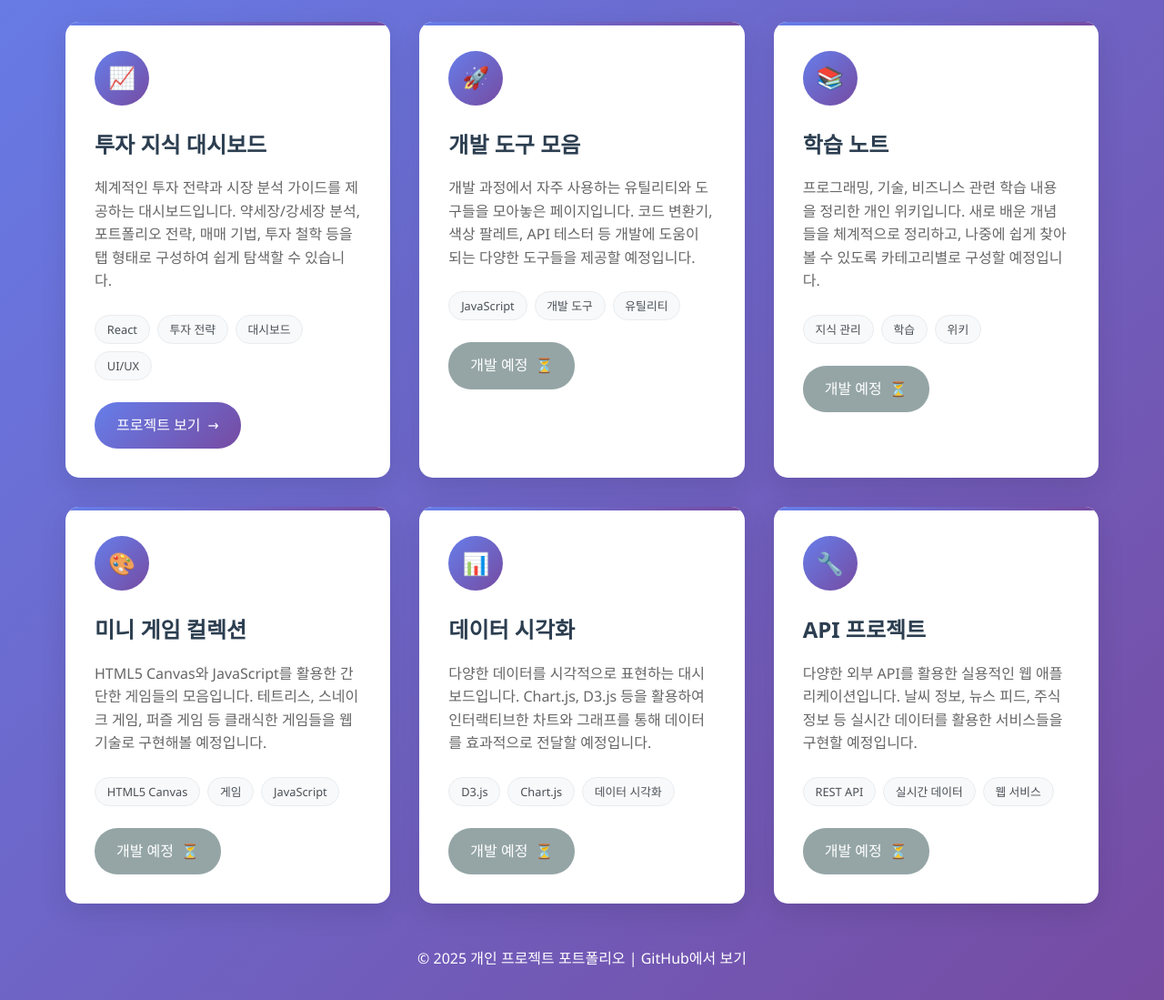
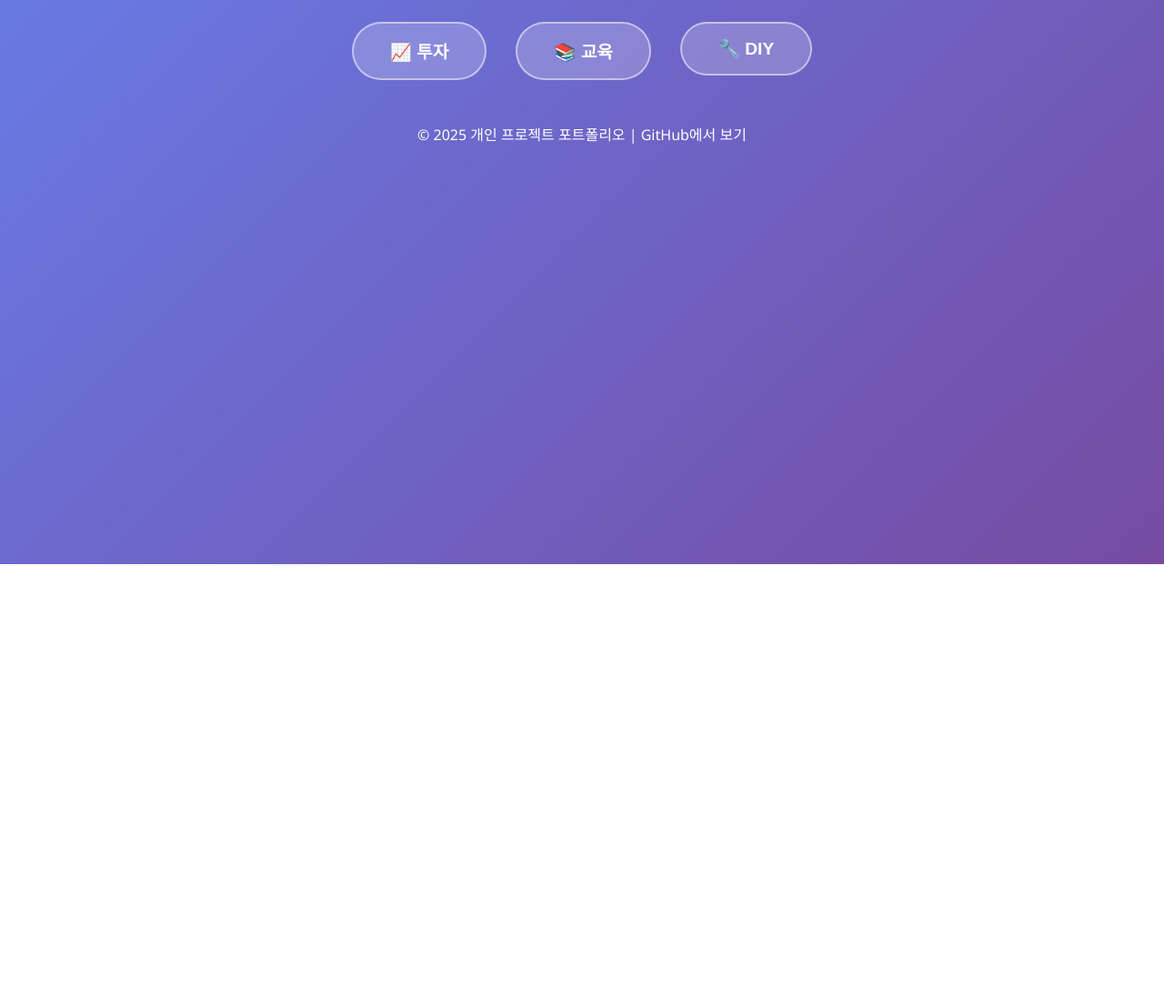
Before and after one commit to leechangsu2131/leechangsu2131.github.io, a plain HTML site: page index.html in a window 1280 px wide. Shown: the part 180-1279 px from the top of the page at 91% size. After the commit the page ends 800 px from the top, so only its background shows below. Drawn offline with Linux system fonts and the light colour scheme.

Commit message:
Update index.html

```diff
--- a/index.html
+++ b/index.html
@@ -44,117 +44,96 @@
             animation: fadeInUp 1s ease-out 0.2s both;
         }
 
-        .projects-grid {
-            display: grid;
-            grid-template-columns: repeat(auto-fit, minmax(350px, 1fr));
+        /* --- 메뉴 스타일 시작 --- */
+        .main-menu {
+            display: flex;
+            justify-content: center;
             gap: 2rem;
             margin-bottom: 3rem;
-        }
-
-        .project-card {
-            background: white;
-            border-radius: 15px;
-            padding: 2rem;
-            box-shadow: 0 10px 30px rgba(0,0,0,0.1);
-            transition: all 0.3s ease;
-            position: relative;
-            overflow: hidden;
             animation: fadeInUp 1s ease-out 0.4s both;
         }
 
-        .project-card::before {
+        .menu-item {
+            position: relative;
+        }
+
+        .menu-button {
+            background: rgba(255, 255, 255, 0.2);
+            color: white;
+            border: 2px solid rgba(255, 255, 255, 0.5);
+            padding: 1rem 2.5rem;
+            border-radius: 50px;
+            font-size: 1.2rem;
+            font-weight: 600;
+            cursor: pointer;
+            transition: all 0.3s ease;
+            backdrop-filter: blur(10px);
+        }
+
+        .menu-button:hover {
+            background: rgba(255, 255, 255, 0.3);
+            transform: translateY(-5px);
+            box-shadow: 0 10px 20px rgba(0,0,0,0.2);
+        }
+
+        .popup-menu {
+            position: absolute;
+            top: 120%;
+            left: 50%;
+            transform: translateX(-50%);
+            background: white;
+            border-radius: 10px;
+            box-shadow: 0 10px 30px rgba(0,0,0,0.2);
+            padding: 1rem;
+            width: 250px;
+            z-index: 1000;
+            opacity: 0;
+            visibility: hidden;
+            transition: opacity 0.3s ease, top 0.3s ease, visibility 0.3s;
+            border: 1px solid #eee;
+        }
+
+        .popup-menu.active {
+            opacity: 1;
+            visibility: visible;
+            top: 100%;
+        }
+
+        .popup-menu::before {
             content: '';
             position: absolute;
-            top: 0;
-            left: 0;
-            right: 0;
-            height: 4px;
-            background: linear-gradient(90deg, #667eea, #764ba2);
+            top: -10px;
+            left: 50%;
+            transform: translateX(-50%);
+            border-width: 0 10px 10px 10px;
+            border-style: solid;
+            border-color: transparent transparent white transparent;
         }
 
-        .project-card:hover {
-            transform: translateY(-10px);
-            box-shadow: 0 20px 40px rgba(0,0,0,0.15);
+        .popup-menu ul {
+            list-style: none;
         }
 
-        .project-icon {
-            width: 60px;
-            height: 60px;
-            background: linear-gradient(135deg, #667eea, #764ba2);
-            border-radius: 50%;
-            display: flex;
-            align-items: center;
-            justify-content: center;
-            margin-bottom: 1.5rem;
-            font-size: 1.5rem;
-            color: white;
+        .popup-menu li a {
+            display: block;
+            padding: 0.75rem 1rem;
+            text-decoration: none;
+            color: #333;
+            border-radius: 5px;
+            transition: background-color 0.2s ease;
+            font-weight: 500;
         }
 
-        .project-title {
-            font-size: 1.5rem;
-            font-weight: 600;
-            margin-bottom: 1rem;
-            color: #2c3e50;
+        .popup-menu li a:hover {
+            background-color: #f4f4f9;
         }
-
-        .project-description {
-            color: #666;
-            margin-bottom: 1.5rem;
-            line-height: 1.6;
-        }
-
-        .project-tags {
-            display: flex;
-            flex-wrap: wrap;
-            gap: 0.5rem;
-            margin-bottom: 1.5rem;
-        }
-
-        .tag {
-            background: #f8f9fa;
-            color: #495057;
-            padding: 0.3rem 0.8rem;
-            border-radius: 20px;
-            font-size: 0.8rem;
-            border: 1px solid #e9ecef;
-        }
-
-        .project-link {
-            display: inline-flex;
-            align-items: center;
-            gap: 0.5rem;
-            background: linear-gradient(135deg, #667eea, #764ba2);
-            color: white;
-            text-decoration: none;
-            padding: 0.8rem 1.5rem;
-            border-radius: 25px;
-            font-weight: 500;
-            transition: all 0.3s ease;
-        }
-
-        .project-link:hover {
-            transform: translateX(5px);
-            box-shadow: 0 5px 15px rgba(102, 126, 234, 0.4);
-        }
-
-        .coming-soon {
-            opacity: 0.6;
-        }
-
-        .coming-soon .project-link {
-            background: #95a5a6;
-            cursor: not-allowed;
-        }
-
-        .coming-soon .project-link:hover {
-            transform: none;
-            box-shadow: none;
-        }
+        /* --- 메뉴 스타일 끝 --- */
 
         .footer {
             text-align: center;
             color: white;
             opacity: 0.8;
+            margin-top: 3rem;
             animation: fadeInUp 1s ease-out 0.6s both;
         }
 
@@ -189,13 +168,15 @@
                 font-size: 2rem;
             }
 
-            .projects-grid {
-                grid-template-columns: 1fr;
+            .main-menu {
+                flex-direction: column;
+                align-items: center;
                 gap: 1.5rem;
             }
 
-            .project-card {
-                padding: 1.5rem;
+            .popup-menu {
+                width: 90vw;
+                max-width: 300px;
             }
         }
     </style>
@@ -207,122 +188,40 @@
             <p>다양한 프로젝트와 지식을 정리한 개인 웹사이트입니다</p>
         </header>
 
-        <div class="projects-grid">
-            <div class="project-card">
-                <div class="project-icon">📈</div>
-                <h2 class="project-title">투자 지식 대시보드</h2>
-                <p class="project-description">
-                    체계적인 투자 전략과 시장 분석 가이드를 제공하는 대시보드입니다.
-                    약세장/강세장 분석, 포트폴리오 전략, 매매 기법, 투자 철학 등을
-                    탭 형태로 구성하여 쉽게 탐색할 수 있습니다.
-                </p>
-                <div class="project-tags">
-                    <span class="tag">React</span>
-                    <span class="tag">투자 전략</span>
-                    <span class="tag">대시보드</span>
-                    <span class="tag">UI/UX</span>
+        <nav class="main-menu">
+            <div class="menu-item">
+                <button class="menu-button" data-menu="investment">📈 투자</button>
+                <div id="investment-menu" class="popup-menu">
+                    <ul>
+                        <li><a href="investment-dashboard.html">투자 지식 대시보드</a></li>
+                        <li><a href="#">소메뉴 2</a></li>
+                        <li><a href="#">소메뉴 3</a></li>
+                    </ul>
                 </div>
-                <a href="investment-dashboard.html" class="project-link">
-                    <span>프로젝트 보기</span>
-                    <span>→</span>
-                </a>
             </div>
 
-            <div class="project-card coming-soon">
-                <div class="project-icon">🚀</div>
-                <h2 class="project-title">개발 도구 모음</h2>
-                <p class="project-description">
-                    개발 과정에서 자주 사용하는 유틸리티와 도구들을 모아놓은 페이지입니다.
-                    코드 변환기, 색상 팔레트, API 테스터 등 개발에 도움이 되는
-                    다양한 도구들을 제공할 예정입니다.
-                </p>
-                <div class="project-tags">
-                    <span class="tag">JavaScript</span>
-                    <span class="tag">개발 도구</span>
-                    <span class="tag">유틸리티</span>
+            <div class="menu-item">
+                <button class="menu-button" data-menu="education">📚 교육</button>
+                <div id="education-menu" class="popup-menu">
+                    <ul>
+                        <li><a href="#">소메뉴 1</a></li>
+                        <li><a href="#">소메뉴 2</a></li>
+                        <li><a href="#">소메뉴 3</a></li>
+                    </ul>
                 </div>
-                <a href="#" class="project-link">
-                    <span>개발 예정</span>
-                    <span>⏳</span>
-                </a>
             </div>
 
-            <div class="project-card coming-soon">
-                <div class="project-icon">📚</div>
-                <h2 class="project-title">학습 노트</h2>
-                <p class="project-description">
-                    프로그래밍, 기술, 비즈니스 관련 학습 내용을 정리한 개인 위키입니다.
-                    새로 배운 개념들을 체계적으로 정리하고, 나중에 쉽게 찾아볼 수 있도록
-                    카테고리별로 구성할 예정입니다.
-                </p>
-                <div class="project-tags">
-                    <span class="tag">지식 관리</span>
-                    <span class="tag">학습</span>
-                    <span class="tag">위키</span>
+            <div class="menu-item">
+                <button class="menu-button" data-menu="diy">🔧 DIY</button>
+                <div id="diy-menu" class="popup-menu">
+                    <ul>
+                        <li><a href="#">소메뉴 1</a></li>
+                        <li><a href="#">소메뉴 2</a></li>
+                        <li><a href="#">소메뉴 3</a></li>
+                    </ul>
                 </div>
-                <a href="#" class="project-link">
-                    <span>개발 예정</span>
-                    <span>⏳</span>
-                </a>
             </div>
-
-            <div class="project-card coming-soon">
-                <div class="project-icon">🎨</div>
-                <h2 class="project-title">미니 게임 컬렉션</h2>
-                <p class="project-description">
-                    HTML5 Canvas와 JavaScript를 활용한 간단한 게임들의 모음입니다.
-                    테트리스, 스네이크 게임, 퍼즐 게임 등 클래식한 게임들을
-                    웹 기술로 구현해볼 예정입니다.
-                </p>
-                <div class="project-tags">
-                    <span class="tag">HTML5 Canvas</span>
-                    <span class="tag">게임</span>
-                    <span class="tag">JavaScript</span>
-                </div>
-                <a href="#" class="project-link">
-                    <span>개발 예정</span>
-                    <span>⏳</span>
-                </a>
-            </div>
-
-            <div class="project-card coming-soon">
-                <div class="project-icon">📊</div>
-                <h2 class="project-title">데이터 시각화</h2>
-                <p class="project-description">
-                    다양한 데이터를 시각적으로 표현하는 대시보드입니다.
-                    Chart.js, D3.js 등을 활용하여 인터랙티브한 차트와 그래프를
-                    통해 데이터를 효과적으로 전달할 예정입니다.
-                </p>
-                <div class="project-tags">
-                    <span class="tag">D3.js</span>
-                    <span class="tag">Chart.js</span>
-                    <span class="tag">데이터 시각화</span>
-                </div>
-                <a href="#" class="project-link">
-                    <span>개발 예정</span>
-                    <span>⏳</span>
-                </a>
-            </div>
-
-            <div class="project-card coming-soon">
-                <div class="project-icon">🔧</div>
-                <h2 class="project-title">API 프로젝트</h2>
-                <p class="project-description">
-                    다양한 외부 API를 활용한 실용적인 웹 애플리케이션입니다.
-                    날씨 정보, 뉴스 피드, 주식 정보 등 실시간 데이터를
-                    활용한 서비스들을 구현할 예정입니다.
-                </p>
-                <div class="project-tags">
-                    <span class="tag">REST API</span>
-                    <span class="tag">실시간 데이터</span>
-                    <span class="tag">웹 서비스</span>
-                </div>
-                <a href="#" class="project-link">
-                    <span>개발 예정</span>
-                    <span>⏳</span>
-                </a>
-            </div>
-        </div>
+        </nav>
 
         <footer class="footer">
             <p>
@@ -333,35 +232,41 @@
     </div>
 
     <script>
-        // 부드러운 스크롤 효과
-        document.querySelectorAll('a[href^="#"]').forEach(anchor => {
-            anchor.addEventListener('click', function (e) {
-                e.preventDefault();
-                document.querySelector(this.getAttribute('href')).scrollIntoView({
-                    behavior: 'smooth'
+        document.addEventListener('DOMContentLoaded', () => {
+            const menuButtons = document.querySelectorAll('.menu-button');
+            const popupMenus = document.querySelectorAll('.popup-menu');
+
+            menuButtons.forEach(button => {
+                button.addEventListener('click', (event) => {
+                    event.stopPropagation(); // 버튼 클릭이 body로 전파되는 것을 막음
+
+                    const menuId = button.dataset.menu + '-menu';
+                    const targetMenu = document.getElementById(menuId);
+
+                    // 현재 클릭된 팝업 메뉴를 제외한 모든 팝업 메뉴를 닫음
+                    popupMenus.forEach(menu => {
+                        if (menu.id !== menuId) {
+                            menu.classList.remove('active');
+                        }
+                    });
+
+                    // 현재 클릭된 팝업 메뉴의 상태를 토글
+                    targetMenu.classList.toggle('active');
                 });
             });
-        });
 
-        // 카드 호버 효과 개선
-        document.querySelectorAll('.project-card').forEach(card => {
-            card.addEventListener('mouseenter', function() {
-                if (!this.classList.contains('coming-soon')) {
-                    this.style.transform = 'translateY(-10px) scale(1.02)';
-                }
+            // 문서의 다른 곳을 클릭하면 모든 팝업 메뉴를 닫음
+            document.addEventListener('click', () => {
+                popupMenus.forEach(menu => {
+                    menu.classList.remove('active');
+                });
             });
 
-            card.addEventListener('mouseleave', function() {
-                this.style.transform = '';
-            });
-        });
-
-        // Coming soon 카드 클릭 방지
-        document.querySelectorAll('.coming-soon .project-link').forEach(link => {
-            link.addEventListener('click', function(e) {
-                e.preventDefault();
-                // 알림 메시지 (선택사항)
-                // alert('이 프로젝트는 곧 공개될 예정입니다!');
+            // 팝업 메뉴 내부를 클릭했을 때는 닫히지 않도록 함
+            popupMenus.forEach(menu => {
+                menu.addEventListener('click', (event) => {
+                    event.stopPropagation();
+                });
             });
         });
     </script>
```
